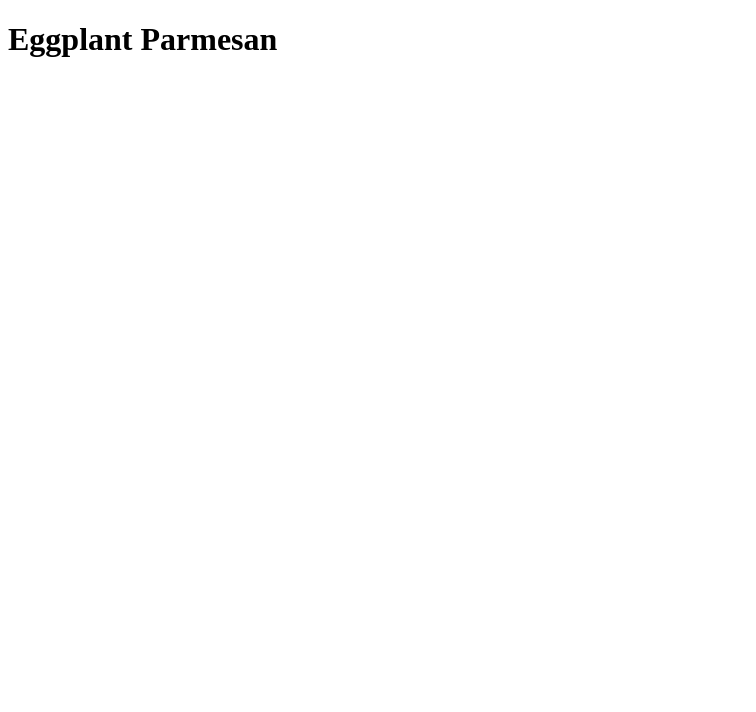
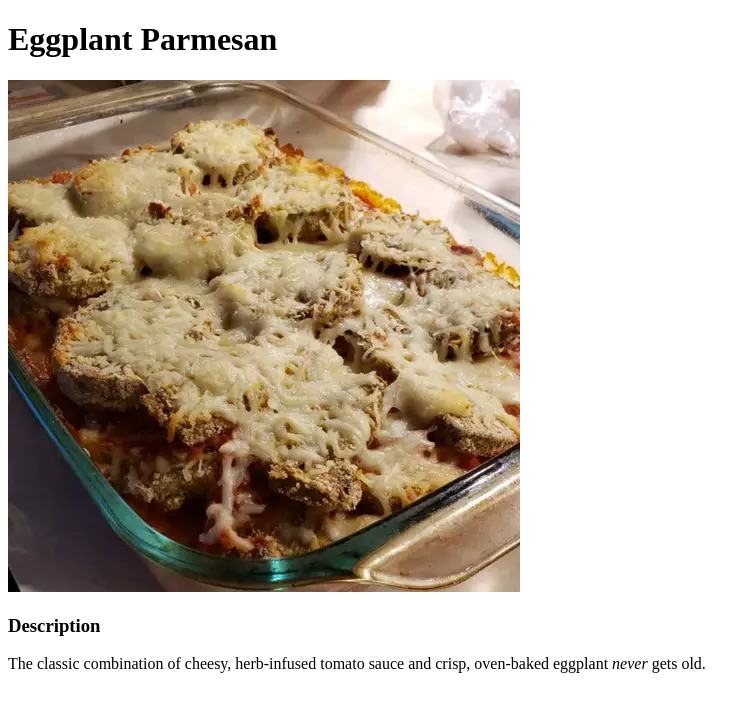
Before and after one commit to Wyv3e/odin-recipes, a plain HTML site: page recipes/eggplant_parmesan.html in a window 1280 px wide. Shown: the whole page, without its empty margins (0-756 px from the left). Drawn offline with Linux system fonts and the light colour scheme.

Commit message:
Add link to recipe img

```diff
--- a/recipes/eggplant_parmesan.html
+++ b/recipes/eggplant_parmesan.html
@@ -9,6 +9,11 @@
 
     <body>
         <h1>Eggplant Parmesan</h1>
+        <img src="../images/eggplant_parmesan.jpeg" alt="Eggplant Parmesan">
+
+        <h3>Description</h3>
+        <p>The classic combination of cheesy, herb-infused tomato sauce and crisp, oven-baked eggplant <em>never</em> gets old. </p>
+
     </body>
 
 </html>
```
